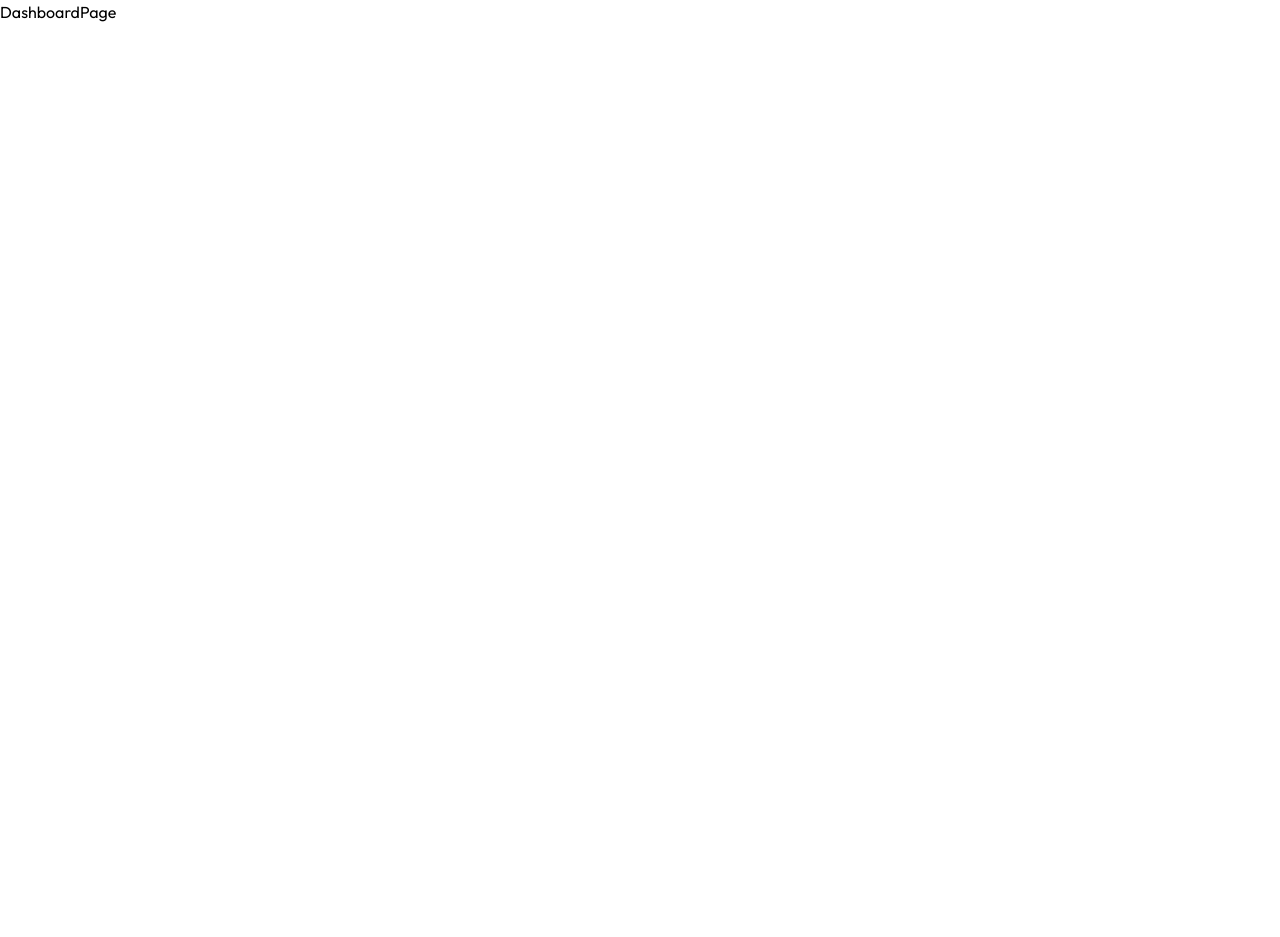
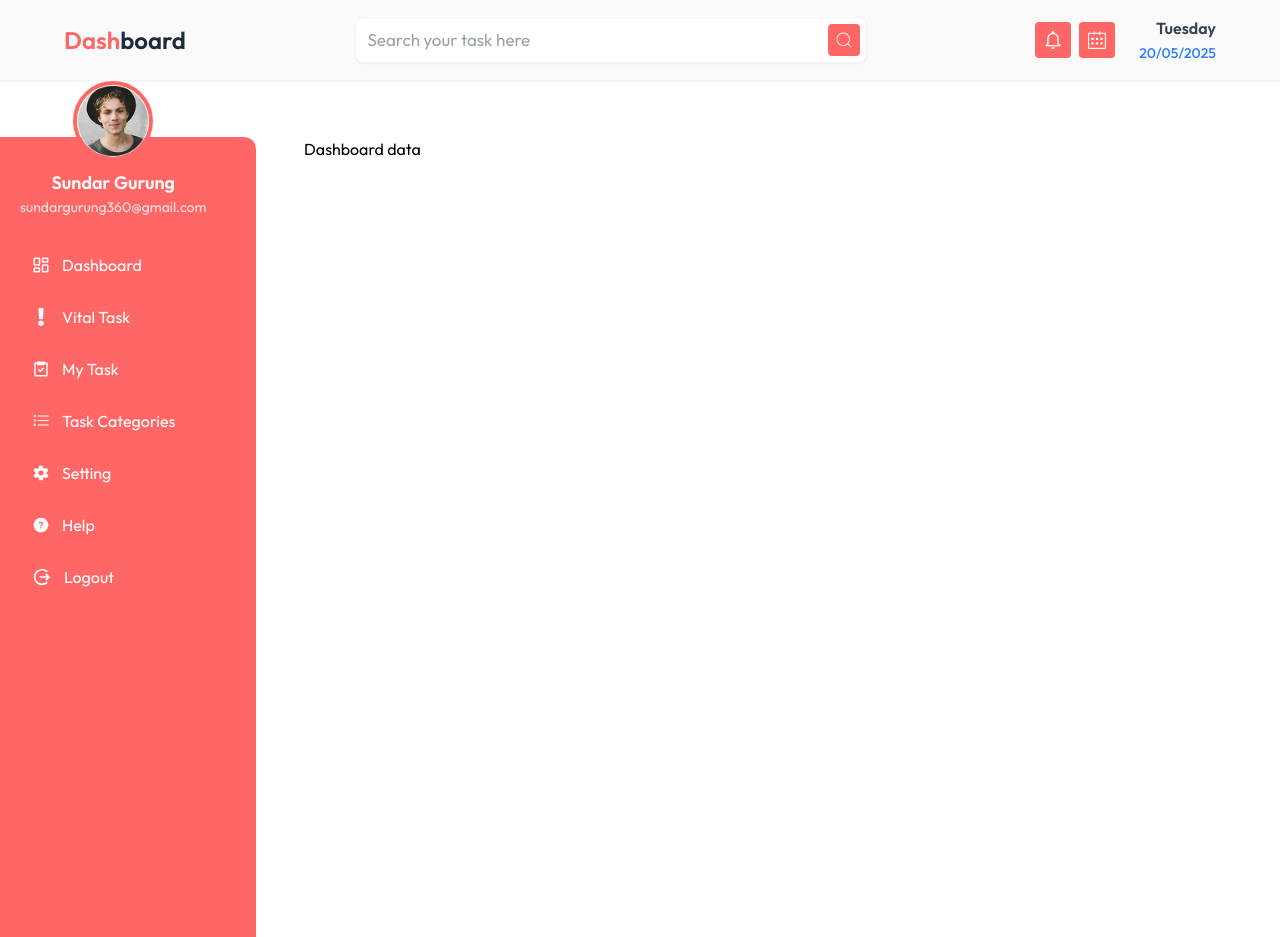
Before and after one commit to SiddiqueAhmed1/todo-team-project, a React (Vite) app in the folder Frontend/: page /dashboard in a window 1280 px wide. Before the commit the page ends 800 px from the top, so only its background shows below. Built offline with nearby package versions, Linux system fonts and the light colour scheme; no server answers.

Commit message:
implement responsive and styled sidebar with user profile and navigation links

```diff
--- a/Frontend/src/assets/assets.js
+++ b/Frontend/src/assets/assets.js
@@ -1,3 +1,10 @@
+import { LuLayoutDashboard } from "react-icons/lu";
+import { FaExclamation } from "react-icons/fa";
+import { BiTask } from "react-icons/bi";
+import { BsListTask } from "react-icons/bs";
+import { IoMdSettings } from "react-icons/io";
+import { IoIosHelpCircle } from "react-icons/io";
+
 import login_image from "./login_image.png";
 import singup_image from "./singup_image.png";
 import user_image from "./user_image.png";
@@ -7,3 +14,42 @@ export const assets = {
   singup_image,
   user_image,
 };
+
+export const sidebarLinks = [
+  {
+    id: 1,
+    name: "Dashboard",
+    link: "/dashboard",
+    icon: LuLayoutDashboard,
+  },
+  {
+    id: 2,
+    name: "Vital Task",
+    link: "/vital-task",
+    icon: FaExclamation,
+  },
+  {
+    id: 3,
+    name: "My Task",
+    link: "/my-task",
+    icon: BiTask,
+  },
+  {
+    id: 4,
+    name: "Task Categories",
+    link: "/my-task",
+    icon: BsListTask,
+  },
+  {
+    id: 5,
+    name: "Setting",
+    link: "/setting",
+    icon: IoMdSettings,
+  },
+  {
+    id: 6,
+    name: "Help",
+    link: "/help",
+    icon: IoIosHelpCircle,
+  },
+];
--- a/Frontend/src/components/DashboardHeader.jsx
+++ b/Frontend/src/components/DashboardHeader.jsx
@@ -1,4 +1,3 @@
-import React from "react";
 import { CiSearch } from "react-icons/ci";
 import { IoMdNotificationsOutline } from "react-icons/io";
 import { SlCalender } from "react-icons/sl";
--- /dev/null
+++ b/Frontend/src/components/SideBar.jsx
@@ -0,0 +1,46 @@
+import { Link } from "react-router-dom";
+import { assets, sidebarLinks } from "../assets/assets";
+import { IoMdLogOut } from "react-icons/io";
+
+const SideBar = () => {
+  return (
+    <div className="bg-[#FF6767] text-white h-screen w-64 p-5 md:flex flex-col justify-between mt-14 rounded-tr-xl relative">
+      {/* User Profile Centered */}
+      <div className="flex flex-col items-center justify-center absolute top-[-7%]">
+        <img
+          className="w-20 h-20 border-4 border-[#FF6767] rounded-full"
+          src={assets.user_image}
+          alt="User"
+        />
+        <h3 className="mt-2 font-semibold text-lg">Sundar Gurung</h3>
+        <span className="text-sm text-white/80">sundargurung360@gmail.com</span>
+      </div>
+
+      {/* Navigation Links */}
+      <ul className="space-y-3 mt-22">
+        {sidebarLinks.map((link) => (
+          <li key={link.id}>
+            <Link
+              to={link.link}
+              className="flex items-center gap-3 hover:bg-white hover:text-gray-700 px-3 py-2 rounded transition"
+            >
+              <span className="text-lg">
+                <link.icon />
+              </span>
+              {link.name}
+            </Link>
+          </li>
+        ))}
+
+        <li>
+          <button className="flex items-center gap-3 hover:bg-white/20 px-3 py-2 rounded transition w-full">
+            <IoMdLogOut size={20} />
+            Logout
+          </button>
+        </li>
+      </ul>
+    </div>
+  );
+};
+
+export default SideBar;
--- a/Frontend/src/pages/DashboardPage.jsx
+++ b/Frontend/src/pages/DashboardPage.jsx
@@ -1,8 +1,20 @@
+import DashboardHeader from "../components/DashboardHeader";
+import SideBar from "../components/SideBar";
 
 const DashboardPage = () => {
   return (
-    <div>DashboardPage</div>
-  )
-}
+    <>
+      <DashboardHeader />
+      <div className="flex gap-8">
+        <aside className="hidden md:block">
+          <SideBar />
+        </aside>
+        <div className="flex-1 overflow-y-auto px-4 pr-4 sm:pr-6 lg:pr-16 mt-14">
+          Dashboard data
+        </div>
+      </div>
+    </>
+  );
+};
 
-export default DashboardPage
+export default DashboardPage;
--- a/Frontend/src/pages/HomePage.jsx
+++ b/Frontend/src/pages/HomePage.jsx
@@ -1,12 +1,13 @@
 import React from "react";
 import LoginPage from "../pages/LoginPage";
 import DashboardHeader from "../components/DashboardHeader";
+import DashboardPage from "./DashboardPage";
 
 const HomePage = () => {
   return (
     <>
       {/* <LoginPage /> */}
-      <DashboardHeader />
+      <DashboardPage />
     </>
   );
 };
```
